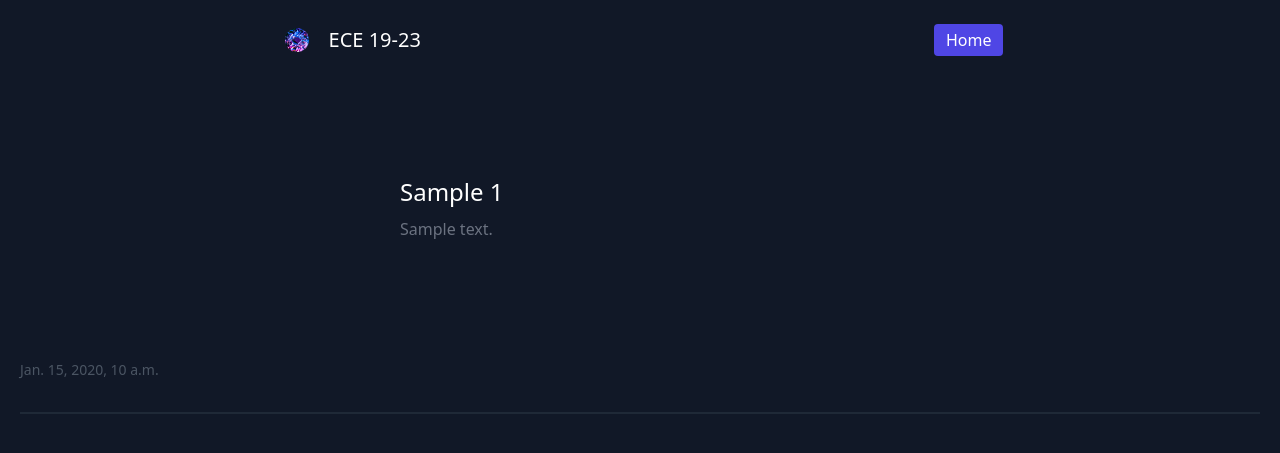
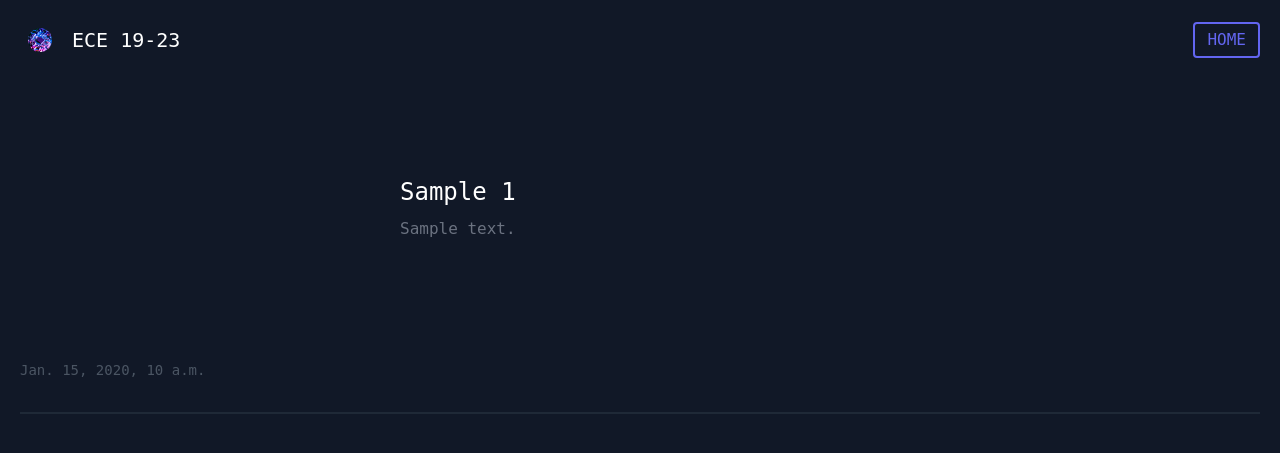
Before and after one commit to hrk2023/eceSite, a Django app: page /videopage/1 in a window 1280 px wide. Shown: the top 453 px of the page. Run offline with Django 3.2, Linux system fonts and the light colour scheme; tables that the repository leaves empty hold one stand-in row (values such as "Sample post"); a database or web service that is not in the repository returns one stand-in record (values such as "Sample title").

Commit message:
UI Updated

```diff
--- a/mediaManager/templates/videoPage.html
+++ b/mediaManager/templates/videoPage.html
@@ -3,21 +3,25 @@
     <head>
         <meta name="viewport" content="width=device-width, initial-scale=1.0">
         <title>Ece 19-23</title>
+        <!--AOS-->
+        <link href="https://unpkg.com/aos@2.3.1/dist/aos.css" rel="stylesheet">
         <!--TAILWIND CSS-->
         <link href="https://unpkg.com/tailwindcss@^1.0/dist/tailwind.min.css" rel="stylesheet">
+        <!--CUSTOM CSS-->
+        <link rel="stylesheet" type="text/css" href="../static/css/layout.css">
     </head>
     <!-- <iframe width="640" height="360" frameborder="0" src="" allowfullscreen ></iframe> -->
 
     <body class="bg-gray-900">
         <!--HEADER-->
-        <header class="text-gray-500 bg-gray-900 body-font">
-            <div class="container mx-auto flex flex-wrap p-5 flex-col md:flex-row items-center justify-around">
-                <a class="flex title-font font-medium items-center text-white mb-4 md:mb-0">
+        <header class="text-gray-500 bg-gray-900 body-font sticky top-0 z-50" data-aos="zoom-in">
+            <div class="container mx-auto flex flex-wrap p-5 flex-row items-center justify-between">
+                <a class="flex title-font font-medium items-center text-white mb-0">
                     <img src="../static/assets/logo.jpg" class="w-10 h-10 p-2 rounded-full">
-                    <span class="ml-3 text-xl">ECE 19-23</span>
+                    <span class="ml-0 md:ml-3 text-xl">ECE 19-23</span>
                 </a>
                 <a href="{% url 'index' %}">
-                    <button class="inline-flex items-center bg-indigo-600 border-0 py-1 px-3 focus:outline-none hover:bg-gray-700 rounded text-base text-white mt-4 md:mt-0">Home
+                    <button class="inline-flex items-center border-2 border-indigo-500  py-1 px-3 focus:outline-none hover:bg-gray-800 rounded text-base text-indigo-500 mt-0 md:mt-0">HOME
                     </button>
                 </a>
             </div>
@@ -28,14 +32,14 @@
                 <div class="-my-8">
                     {% for video in videos %}
                         {% if video.sampleId != 100 %}
-                        <div class="py-8 flex flex-wrap md:flex-no-wrap border-b-2 border-gray-800 justify-center flex-row">
+                        <div class="py-8 flex flex-wrap md:flex-no-wrap border-b-2 border-gray-800 justify-center flex-row" data-aos="fade-up">
                             <div class="md:w-200 md:mb-0 mb-6 flex-shrink-0 flex flex-col">
                                 <span class="tracking-widest font-medium title-font text-white">
                                     <iframe width="300" height="180" frameborder="0" src={{video.videoLink}} allowfullscreen ></iframe>
                                 </span>
                                 <span class="mt-1 text-gray-600 text-sm">{{video.dateTime}}</span>
                             </div>
-                            <div class="md:flex-grow md:px-20 px-0">
+                            <div class="md:flex-grow md:px-20 px-5">
                                 <h2 class="text-2xl font-medium text-white title-font mb-2">{{video.videoTitle}}</h2>
                                 <p class="leading-relaxed">{{video.videoDescription}}</p>
                             </div>
@@ -52,5 +56,13 @@
                 </div>
             </div>
         </section>
+        <script src="https://unpkg.com/aos@2.3.1/dist/aos.js"></script>
+        <script>
+            AOS.init();
+            AOS.init({
+                duration: 1200,
+                once: true
+            })
+        </script>
     </body>
 </html>
```
Also changed, not shown: mediaManager/templates/layout.html (+16 -7 lines).
